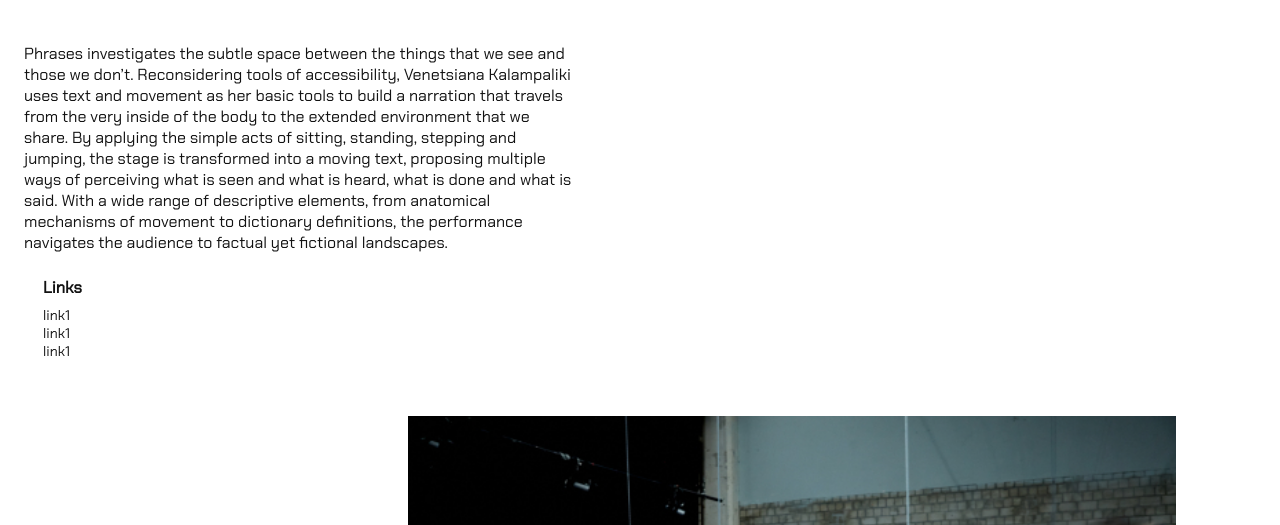
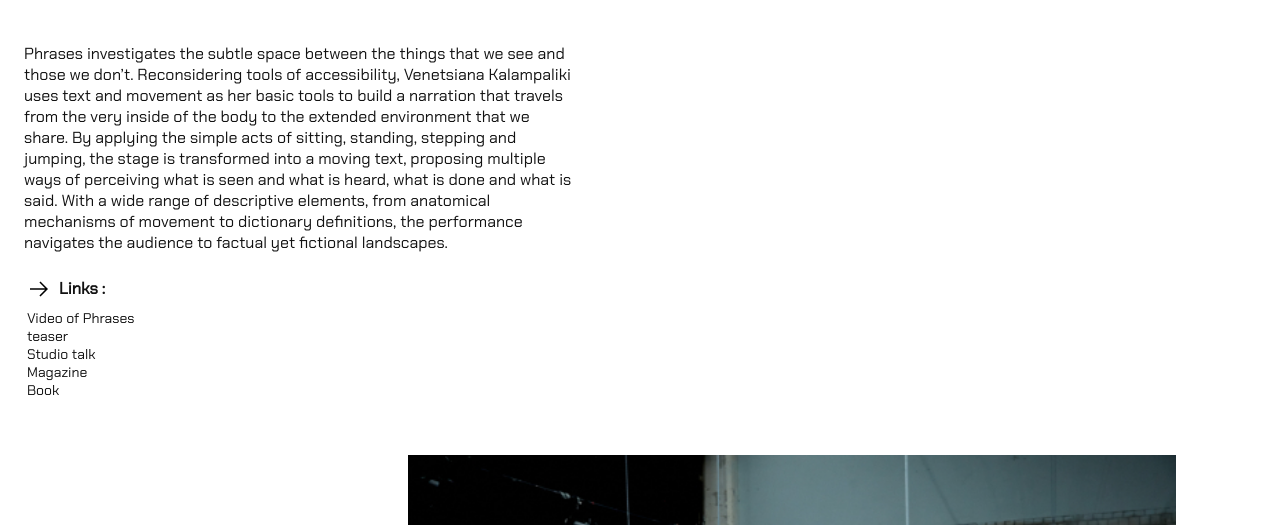
Before and after one commit to magarini/Venetsiana, a plain HTML site: page projectView.html in a window 1280 px wide. Shown: the part 275-800 px from the top of the page. Drawn offline with nearby package versions, Linux system fonts and the light colour scheme.

Commit message:
edited links in project page

```diff
--- a/introStyle.scss
+++ b/introStyle.scss
@@ -207,13 +207,19 @@ nav .menu a {
     display: flex;
     flex-direction: column;
     // align-items: flex-end;
-    padding-left: 16px;
     border-left: 3px solid $white;
     margin: 24px 0;
   }
 
   h3 {
     margin: 0 0 8px;
+    display:flex;
+    align-items: center;
+
+    img{
+      height:24px;
+      margin:0 8px 0 0;
+    }
   }
 
   .projectImgs {
--- a/projectView.html
+++ b/projectView.html
@@ -43,10 +43,13 @@
                     definitions, the performance navigates the audience to factual yet fictional landscapes.</p>
 
                 <div class="productionInfo">
-                    <h3>Links</h3>
-                    <a href="">link1</a>
-                    <a href="">link1</a>
-                    <a href="">link1</a>
+                    <h3><img src="/icons/arrow--right.svg">Links :</h3>
+                    <a href="https://vimeo.com/710303700/130cda5bb9">Video of Phrases </a>
+                    <a href="">teaser</a>
+                    <a href="">Studio talk</a>
+                    <a href="">Magazine</a>
+                    <a href="">Book</a>
+
                 </div>
                 <div class="projectImgs">
                     <div class="imgLines">
@@ -85,26 +88,13 @@
                 </div>
             </div>
         </div>
-        <!-- <div class="rightCol">
-            <div class="guide">
-                <div class="guideControl">
-                    <img class="icon" src="icons/reset.svg">
-                    <p>click to reset</p>
-                </div>
-                <div class="guideControl">
-                    <img class="icon" src="icons/movement.svg">
-                    <p>turn off animations</p>
-                </div>
 
-            </div>
-        </div> -->
     </main>
 
 
     <script src="scatterAway.js"></script>
     <script src="general.js"></script>
 
-    <!-- <script src="scatterP5.js"></script> -->
 
 </body>
 
```
Also changed, not shown: icons/arrow--right.svg (added), introStyle.css, projectsPageStyle.css, style.css, styleGrid.css, 4 other files.
